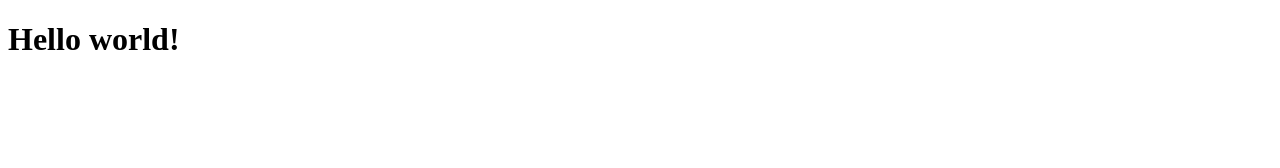
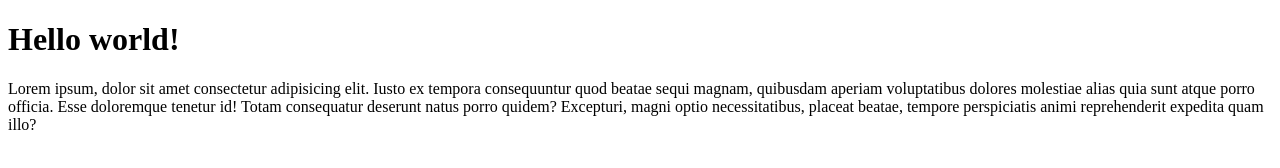
Before and after one commit to RahmatRamdani85/remote_test, a plain HTML site: page index.html in a window 1280 px wide. Drawn offline with Linux system fonts and the light colour scheme.

Commit message:
menambahkan paragraph

```diff
--- a/index.html
+++ b/index.html
@@ -1,11 +1,15 @@
 <!DOCTYPE html>
 <html lang="en">
-<head>
-    <meta charset="UTF-8">
-    <meta name="viewport" content="width=device-width, initial-scale=1.0">
+  <head>
+    <meta charset="UTF-8" />
+    <meta name="viewport" content="width=device-width, initial-scale=1.0" />
     <title>belajar remote</title>
-</head>
-<body>
+  </head>
+  <body>
     <h1>Hello world!</h1>
-</body>
+    <p>
+      Lorem ipsum, dolor sit amet consectetur adipisicing elit. Iusto ex tempora consequuntur quod beatae sequi magnam, quibusdam aperiam voluptatibus dolores molestiae alias quia sunt atque porro officia. Esse doloremque tenetur id! Totam
+      consequatur deserunt natus porro quidem? Excepturi, magni optio necessitatibus, placeat beatae, tempore perspiciatis animi reprehenderit expedita quam illo?
+    </p>
+  </body>
 </html>
```
